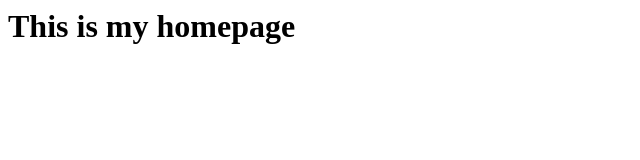
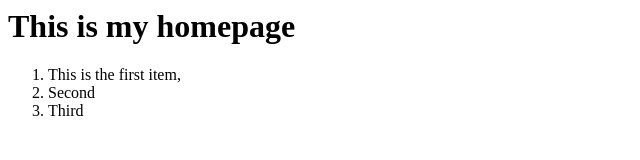
Before and after one commit to seyoung0104/myhome, a plain HTML site: page index.html in a window 1280 px wide. Shown: the whole page, without its empty margins (0-640 px from the left). Drawn offline with Linux system fonts and the light colour scheme.

Commit message:
index.html

```diff
--- a/index.html
+++ b/index.html
@@ -1 +1,6 @@
 <h1>This is my homepage</h1>
+<ol>
+  <li>This is the first item,</li>
+  <li>Second</li>
+  <li>Third</li>
+</ol>
```
